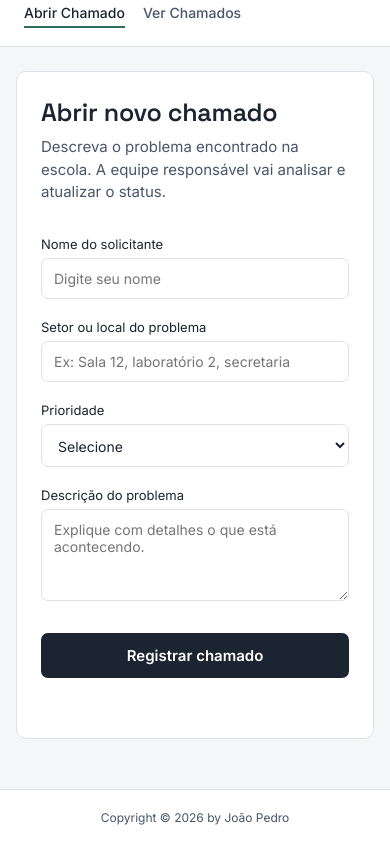
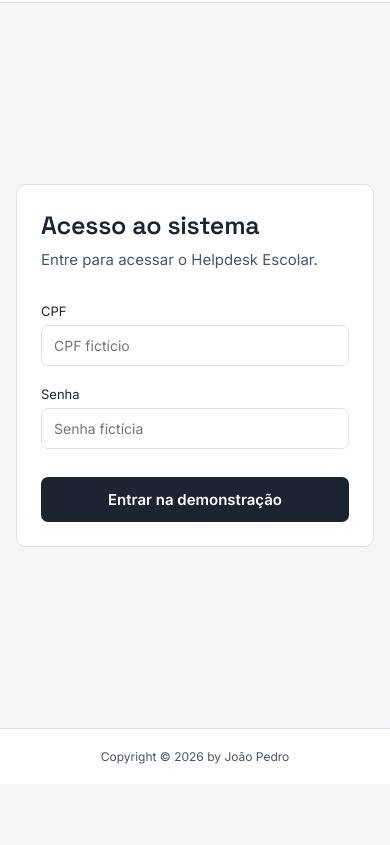
Before and after one commit to JMP-a/Helpdesk-escolar, a plain HTML site: page index.html in a window 390 px wide. Shown: the part 60-905 px from the top of the page. After the commit the page ends 844 px from the top, so only its background shows below. Drawn offline with Linux system fonts and the light colour scheme.

Commit message:
25/11 mod 2

```diff
--- a/index.html
+++ b/index.html
@@ -1,73 +1,61 @@
+
 <!DOCTYPE html>
-<html lang="pt-br">
-
+<html lang="pt-BR">
 <head>
     <meta charset="UTF-8">
     <meta name="viewport" content="width=device-width, initial-scale=1.0">
-    <title>HelpDesk Escolar - Abrir Chamado</title>
-    <link rel="manifest" href="./manifest.json">
-    <meta name="theme-color" content="#2F6F5E">
+    <title>Entrada - Helpdesk Escolar</title>
     <link rel="stylesheet" href="style.css">
-    <script src="JS/storage.js" defer></script>
-    <script src="app.js" defer></script>
 </head>
 
 <body>
+
     <header class="topo">
         <div class="topo-conteudo">
-            <span class="topo-marca">HelpDesk Escolar</span>
-
-            <nav class="topo-nav">
-                <a href="index.html" class="ativo">Abrir Chamado</a>
-                <a href="chamados.html">Ver Chamados</a>
-            </nav>
+            <div class="topo-marca">Helpdesk Escolar</div>
         </div>
     </header>
 
-    <main class="conteudo">
-        <div class="cartao">
-            <h1>Abrir novo chamado</h1>
+    <main class="conteudo-entrada">
+
+        <section class="cartao cartao-entrada">
+
+            <h1>Acesso ao sistema</h1>
 
             <p class="subtitulo">
-                Descreva o problema encontrado na escola.
-                A equipe responsável vai analisar e atualizar o status.
+                Entre para acessar o Helpdesk Escolar.
             </p>
 
-            <form id="form-chamado">
+            <form onsubmit="event.preventDefault(); entrarDemo();">
+
                 <div class="campo">
-                    <label for="solicitante">Nome do solicitante</label>
-                    <input type="text" id="solicitante" name="solicitante" placeholder="Digite seu nome" required>
+                    <label for="cpf">CPF</label>
+                    <input
+                        type="text"
+                        id="cpf"
+                        placeholder="CPF fictício"
+                        autocomplete="off"
+                    >
                 </div>
 
                 <div class="campo">
-                    <label for="setor">Setor ou local do problema</label>
-                    <input type="text" id="setor" name="setor" placeholder="Ex: Sala 12, laboratório 2, secretaria"
-                        required>
-                </div>
-
-                <div class="campo">
-                    <label for="prioridade">Prioridade</label>
-                    <select id="prioridade" name="prioridade" required>
-                        <option value="" disabled selected>Selecione</option>
-                        <option value="Baixa">Baixa</option>
-                        <option value="Média">Média</option>
-                        <option value="Alta">Alta</option>
-                    </select>
-                </div>
-
-                <div class="campo">
-                    <label for="descricao">Descrição do problema</label>
-                    <textarea id="descricao" name="descricao" rows="4"
-                        placeholder="Explique com detalhes o que está acontecendo." required></textarea>
+                    <label for="senha">Senha</label>
+                    <input
+                        type="password"
+                        id="senha"
+                        placeholder="Senha fictícia"
+                        autocomplete="off"
+                    >
                 </div>
 
                 <button type="submit" class="botao-principal">
-                    Registrar chamado
+                    Entrar na demonstração
                 </button>
 
-                <p id="mensagem-status" class="mensagem-status" role="status" aria-live="polite"></p>
             </form>
-        </div>
+
+        </section>
+
     </main>
 
     <footer class="rodape">
@@ -75,13 +63,10 @@
     </footer>
 
     <script>
-        if ("serviceWorker" in navigator) {
-            window.addEventListener("load", () => {
-                navigator.serviceWorker.register("./service-worker.js");
-            });
+        function entrarDemo() {
+            window.location.href = "criar.html";
         }
     </script>
 
 </body>
-
 </html>
--- a/style.css
+++ b/style.css
@@ -434,3 +434,30 @@ main.conteudo {
 .botao-editar:hover {
     background: #D6E2F5;
 }
+/* Estrutura exclusiva da tela de entrada */
+.pagina-entrada {
+    min-height: 100vh;
+    display: flex;
+    flex-direction: column;
+}
+
+.conteudo-entrada {
+    flex: 1;
+    width: 100%;
+    max-width: none;
+    display: flex;
+    align-items: center;
+    justify-content: center;
+    padding: 40px 24px;
+}
+
+.cartao-entrada {
+    width: 100%;
+    max-width: 420px;
+}
+
+@media (max-width: 600px) {
+    .conteudo-entrada {
+        padding: 24px 16px;
+    }
+}
```
Also changed, not shown: criar.html (added, +87 -0 lines), 1 other file.
